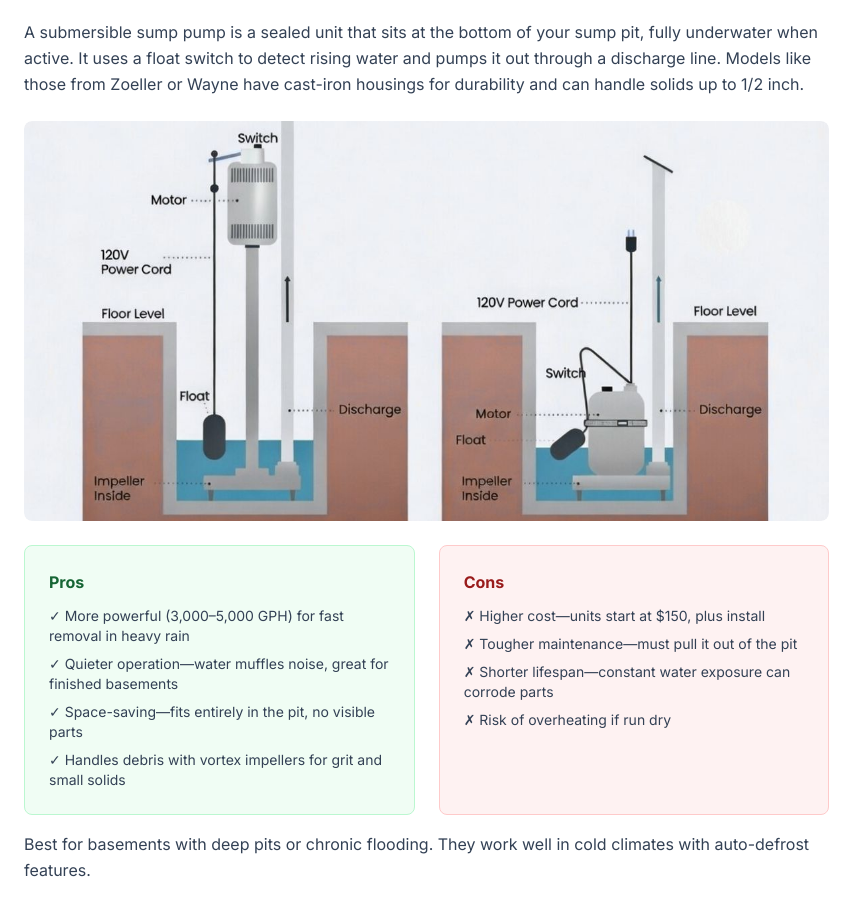
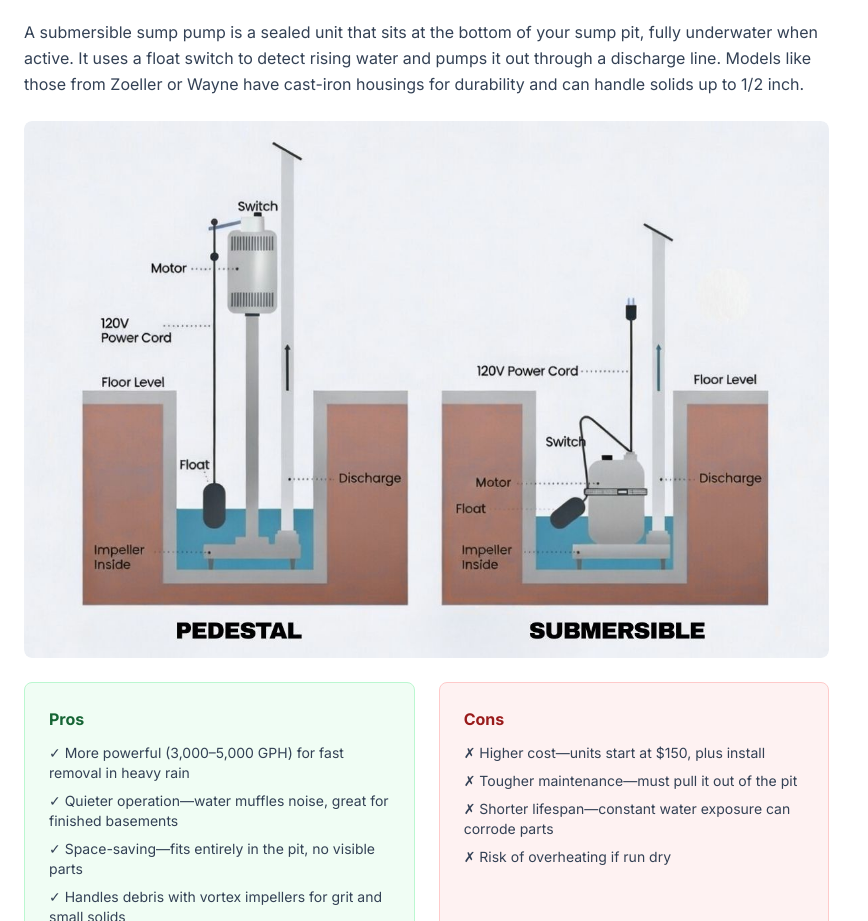
Before and after one commit to thebasementguide2026/basement-guide, a Next.js app: page /articles/submersible-vs-pedestal-sump-pump in a window 1280 px wide. Shown: the part 1580-2501 px from the top of the page, without its empty margins (0-868 px from the left). Built offline with nearby package versions, Linux system fonts and the light colour scheme.

Commit message:
fix body image to show full image with labels

```diff
--- a/app/articles/submersible-vs-pedestal-sump-pump/page.tsx
+++ b/app/articles/submersible-vs-pedestal-sump-pump/page.tsx
@@ -160,12 +160,13 @@ export default function SubmersibleVsPedestalSumpPump() {
               <p className='text-slate-700 leading-relaxed mb-4'>
                 A submersible sump pump is a sealed unit that sits at the bottom of your sump pit, fully underwater when active. It uses a float switch to detect rising water and pumps it out through a discharge line. Models like those from Zoeller or Wayne have cast-iron housings for durability and can handle solids up to 1/2 inch.
               </p>
-              <div className='relative w-full h-[400px] rounded-lg overflow-hidden my-6'>
+              <div className='w-full rounded-lg overflow-hidden my-6'>
                 <Image
                   src='/pedestalvssub.jpg'
                   alt='Comparison of pedestal and submersible sump pump designs'
-                  fill
-                  className='object-cover rounded-lg'
+                  width={800}
+                  height={600}
+                  className='w-full h-auto rounded-lg'
                 />
               </div>
               <div className='grid grid-cols-1 md:grid-cols-2 gap-6 mt-6'>
```
